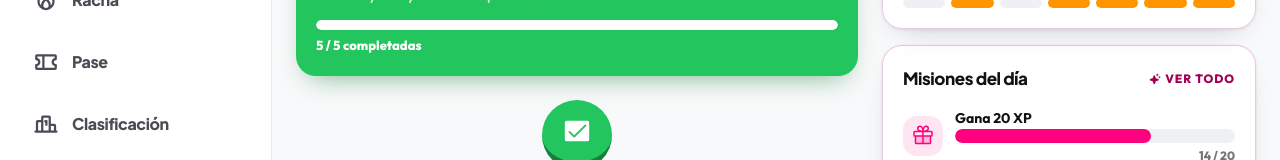
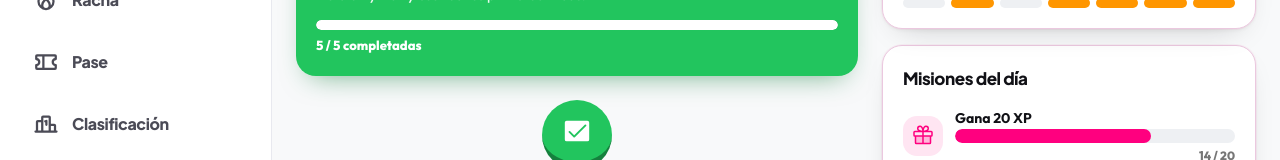
Before and after one commit to nooberdev/artop, a Next.js app: page /camino in a window 1280 px wide. Shown: the part 174-334 px from the top of the page. Built offline with nearby package versions, Linux system fonts and the light colour scheme.

Commit message:
fix(camino): remove dead Ver todo control in aside

```diff
--- a/components/camino/CaminoAside.tsx
+++ b/components/camino/CaminoAside.tsx
@@ -1,7 +1,7 @@
 "use client";
 
 import Link from "next/link";
-import { Flame, CheckCircle, Trophy, Gift, Sparkle } from "@phosphor-icons/react";
+import { Flame, CheckCircle, Trophy, Gift } from "@phosphor-icons/react";
 import { Card } from "@/components/ui";
 import { useMounted } from "@/lib/anim";
 import { useStore } from "@/lib/store";
@@ -71,9 +71,6 @@ export function CaminoAside() {
       <Card aria-label="Misiones del día" className="artop-card-cyber">
         <div className="flex items-center justify-between gap-2">
           <h2 className="font-display text-[17px] font-extrabold tracking-tight">Misiones del día</h2>
-          <span className="inline-flex items-center gap-1 text-[12px] font-extrabold uppercase tracking-[0.08em] text-[var(--color-neon-ink)]">
-            <Sparkle size={12} weight="fill" aria-hidden /> Ver todo
-          </span>
         </div>
         <ul className="mt-4 flex flex-col gap-4">
           {caminoQuests.map((q) => (
```
